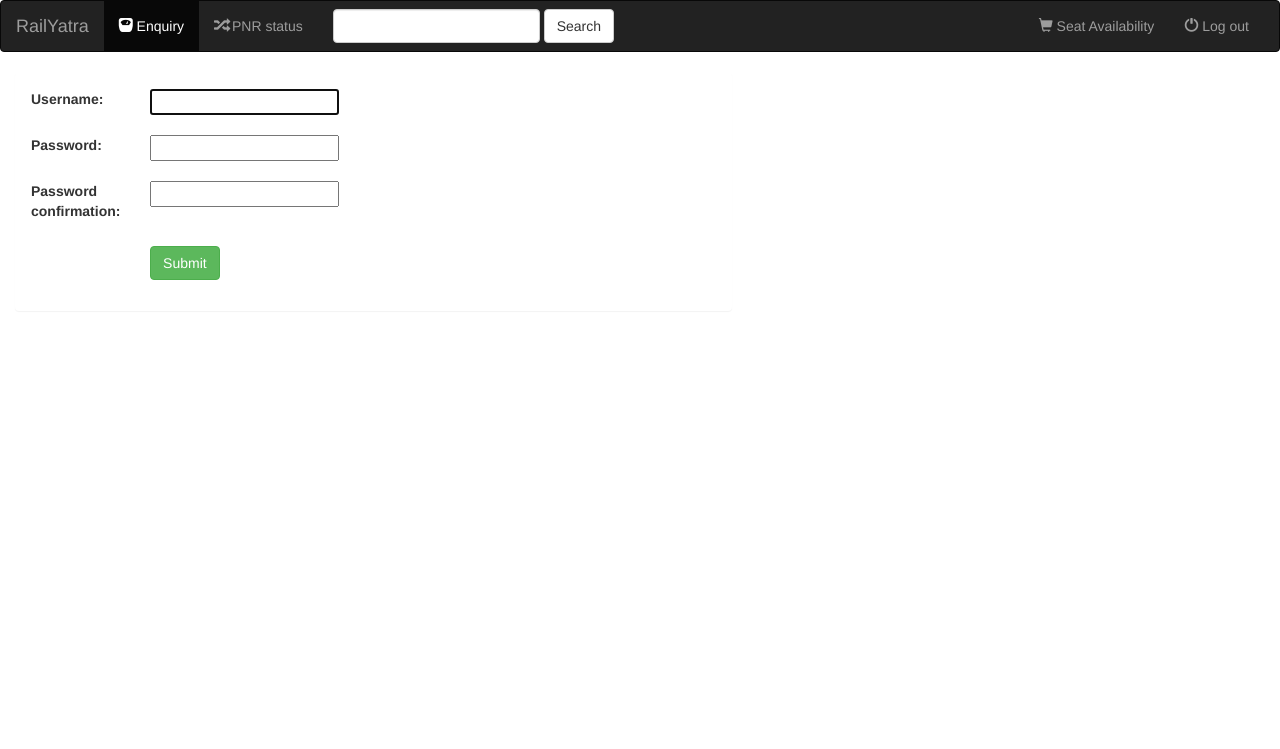
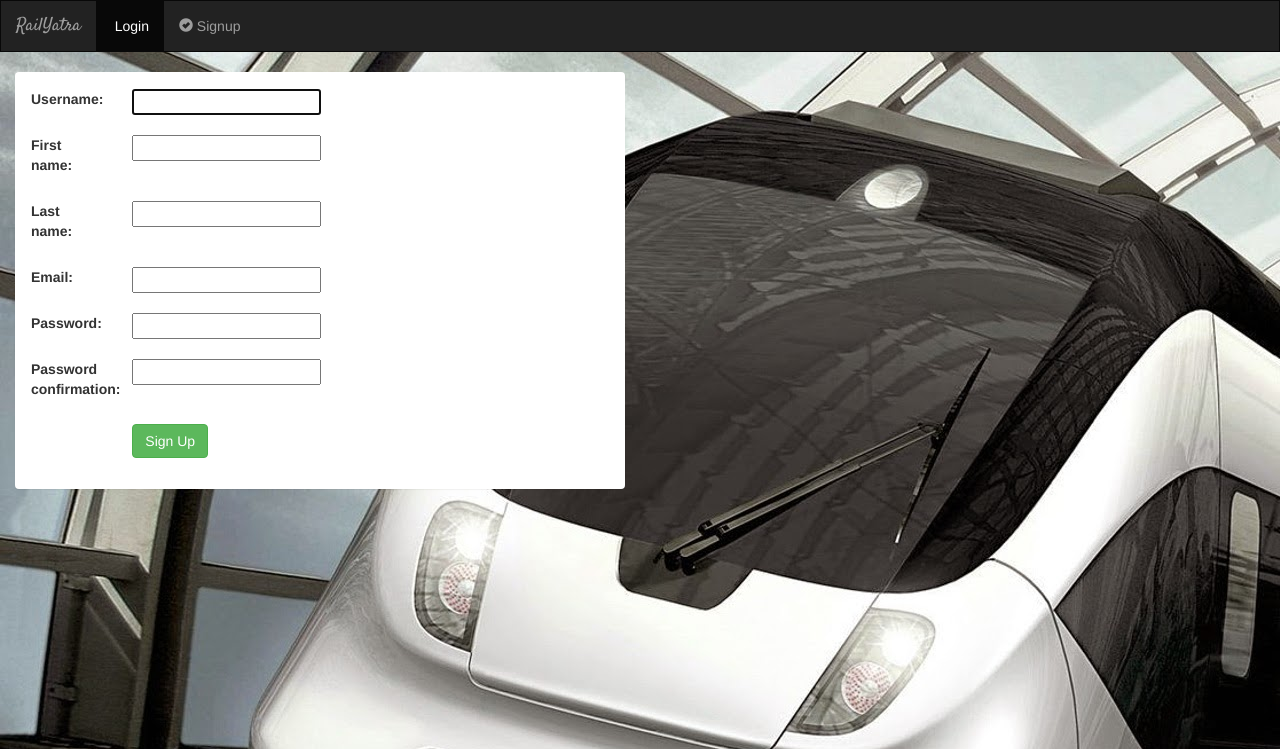
Before and after one commit to hfarsath/RailwayTracking, a Django app: page /railyatra/signup/ in a window 1280 px wide. Shown: the top 749 px of the page. Run offline with Django 3.2, Linux system fonts and the light colour scheme; some libraries are stand-ins or nearby versions.

Commit message:
log in updated

```diff
--- /dev/null
+++ b/RailwayTracking/RailYatra/forms.py
@@ -0,0 +1,13 @@
+from django import forms
+from django.contrib.auth.forms import UserCreationForm
+from django.contrib.auth.models import User
+
+
+class SignUpForm(UserCreationForm):
+    first_name = forms.CharField(max_length=30, required=True, help_text='Required.')
+    last_name = forms.CharField(max_length=30, required=True, help_text='Required.')
+    email = forms.EmailField(max_length=254, help_text='Required. Inform a valid email address.')
+
+    class Meta:
+        model = User
+        fields = ('username', 'first_name', 'last_name', 'email', 'password1', 'password2', )
--- /dev/null
+++ b/RailwayTracking/RailYatra/static/RailYatra/style.css
@@ -0,0 +1,10 @@
+body{
+    background: white url("images/train.jpg")
+    ;
+}
+
+.navbar {
+    border-radius:0;
+}
+.navbar-brand{
+    font-family: "satisfy",cursive;}
--- a/RailwayTracking/RailYatra/templates/RailYatra/base.html
+++ b/RailwayTracking/RailYatra/templates/RailYatra/base.html
@@ -5,7 +5,7 @@
         {% load static%}
         <link rel="stylesheet" href="https://maxcdn.bootstrapcdn.com/bootstrap/3.3.7/css/bootstrap.min.css">
         <link rel="stylesheet" type="text/css" href="//fonts.googleapis.com/css?family=Satisfy" />
-        <link rel="stylesheet" type="text/css" href="{% static 'music/style.css' %}" />
+        <link rel="stylesheet" type="text/css" href="{% static 'RailYatra/style.css' %}" />
         <script src="https://ajax.googleapis.com/ajax/libs/jquery/3.3.1/jquery.min.js"></script>
         <script src="https://maxcdn.bootstrapcdn.com/bootstrap/3.3.7/js/bootstrap.min.js"></script>
 
@@ -49,7 +49,7 @@
                                                 </a>
                                         </li>
                                         <li class="">
-                                                <a href="{% url 'RailYatra:index' %}">
+                                                <a href="{% url 'RailYatra:login' %}">
                                                         <span class="glyphicon glyphicon-off" aria-hidden="true"></span>&nbsp;Log out
                                                 </a>
                                         </li>
--- /dev/null
+++ b/RailwayTracking/RailYatra/templates/registration/login-base.html
@@ -0,0 +1,47 @@
+<!DOCTYPE html>
+<html>
+    <head>
+
+        {% load static%}
+        <link rel="stylesheet" href="https://cdnjs.cloudflare.com/ajax/libs/font-awesome/4.7.0/css/font-awesome.min.css">
+        <link rel="stylesheet" href="https://maxcdn.bootstrapcdn.com/bootstrap/3.3.7/css/bootstrap.min.css">
+        <link rel="stylesheet" type="text/css" href="//fonts.googleapis.com/css?family=Satisfy" />
+        <link rel="stylesheet" type="text/css" href="{% static 'RailYatra/style.css' %}" />
+        <script src="https://ajax.googleapis.com/ajax/libs/jquery/3.3.1/jquery.min.js"></script>
+        <script src="https://maxcdn.bootstrapcdn.com/bootstrap/3.3.7/js/bootstrap.min.js"></script>
+
+
+        <title>{% block title %}RailYatra{%endblock%}</title>
+
+    </head>
+    <body>
+            <nav class="navbar navbar-inverse">
+                    <div class="container-fluid">
+
+                        <div class="navbar-header">
+
+                            <a class="navbar-brand" href="{%url 'RailYatra:login'%}">RailYatra</a>
+                        </div>
+
+                        <div class ="collapse navbar-collapse" id="topNavBar">
+                                <ul class="nav navbar-nav">
+                                    <li class="active">
+                                        <a href="{% url 'RailYatra:login' %}">
+                                            <span class="glyphicon glyphicon-on" aria-hidden="true"></span>&nbsp;Login
+                                        </a>
+                                    </li>
+                                    <li class="">
+                                            <a href="{% url 'RailYatra:signup' %}">
+                                                <span class="glyphicon glyphicon-ok-sign" aria-hidden="true"></span>&nbsp;Signup
+                                            </a>
+                                        </li>
+                                </ul>
+
+
+                        </div>
+                    </div>
+                </nav>
+                {% block body%}
+                {%endblock%}
+    </body>
+</html>
--- a/RailwayTracking/RailYatra/templates/RailYatra/signup.html
+++ b/RailwayTracking/RailYatra/templates/registration/signup.html
@@ -1,11 +1,11 @@
-{% extends 'RailYatra/base.html' %}
+{% extends 'registration/login-base.html' %}
 {% block title %}Create a New Account {% endblock %}
 {% block albums_active %}active {% endblock %}
 
 {% block body  %}
 <div class="container-fluid">
     <div class="row">
-        <div class="col-sm-12 col-md-7">
+        <div class="col-sm-4 col-md-6">
             <div class="panel panel=default">
                 <div class="panel-body">
                     <form class="form-horizontal" action="" method="post" enctype="multipart/form-data">
@@ -13,7 +13,7 @@
                         {% include 'RailYatra/form-template.html' %}
                         <div class="form-group">
                             <div class="col-sm-offset-2 col-sm-10">
-                                <button type="submit" class="btn btn-success">Submit</button>
+                                <button type="submit" class="btn btn-success">Sign Up</button>
                             </div>
                         </div>
 
--- a/RailwayTracking/RailYatra/urls.py
+++ b/RailwayTracking/RailYatra/urls.py
@@ -1,10 +1,11 @@
-from django.urls import path
+from django.urls import path,include
 from . import views
 
 app_name='RailYatra'
 urlpatterns = [
-    path('',views.IndexView.as_view(),name='index'),
+    path('index/',views.IndexView.as_view(),name='index'),
     path('signup/',views.signup,name='signup'),
+    path('', include('django.contrib.auth.urls'),name='login'),
 
 
 ]
--- a/RailwayTracking/RailYatra/views.py
+++ b/RailwayTracking/RailYatra/views.py
@@ -1,6 +1,7 @@
 from django.shortcuts import render,redirect
 from django.contrib.auth import authenticate,login
 from django.contrib.auth.forms import UserCreationForm
+from .forms import SignUpForm
 from django.views.generic import View
 from django.views import generic
 # Create your views here.
@@ -41,14 +42,14 @@ class IndexView(View):
 
 def signup(request):
     if request.method == 'POST':
-        form = UserCreationForm(request.POST)
+        form = SignUpForm(request.POST)
         if form.is_valid():
             form.save()
-            username = form.cleaned_data.get('username')
-            raw_password = form.cleaned_data.get('password1')
-            user = authenticate(username=username, password=raw_password)
-            login(request, user)
-            return redirect('RailYatra:index')
+            # username = form.cleaned_data.get('username')
+            # raw_password = form.cleaned_data.get('password')
+            # user = authenticate(username=username, password=raw_password)
+            # login(request, user)
+            return redirect('RailYatra:signin')
     else:
-        form = UserCreationForm()
-    return render(request, 'RailYatra/signup.html', {'form': form})
+        form = SignUpForm()
+    return render(request, 'registration/signup.html', {'form': form})
--- a/RailwayTracking/RailwayTracking/settings.py
+++ b/RailwayTracking/RailwayTracking/settings.py
@@ -55,7 +55,7 @@ ROOT_URLCONF = 'RailwayTracking.urls'
 TEMPLATES = [
     {
         'BACKEND': 'django.template.backends.django.DjangoTemplates',
-        'DIRS': [],
+        'DIRS': [os.path.join(BASE_DIR, 'templates')],
         'APP_DIRS': True,
         'OPTIONS': {
             'context_processors': [
@@ -119,3 +119,6 @@ USE_TZ = True
 # https://docs.djangoproject.com/en/2.1/howto/static-files/
 
 STATIC_URL = '/static/'
+
+LOGIN_REDIRECT_URL = 'RailYatra:index'
+LOGOUT_REDIRECT_URL = 'RailYatra:login'
--- a/RailwayTracking/RailwayTracking/urls.py
+++ b/RailwayTracking/RailwayTracking/urls.py
@@ -20,4 +20,5 @@ from django.urls import path,include
 urlpatterns = [
     path('admin/', admin.site.urls),
     path('railyatra/', include('RailYatra.urls')),
+
 ]
```
Also changed, not shown: RailwayTracking/RailYatra/templates/RailYatra/form-template.html (+13 -0 lines), RailwayTracking/RailYatra/templates/registration/login.html (added, +13 -0 lines), RailwayTracking/RailYatra/static/RailYatra/images/train.jpg (added), RailwayTracking/db.sqlite3.
